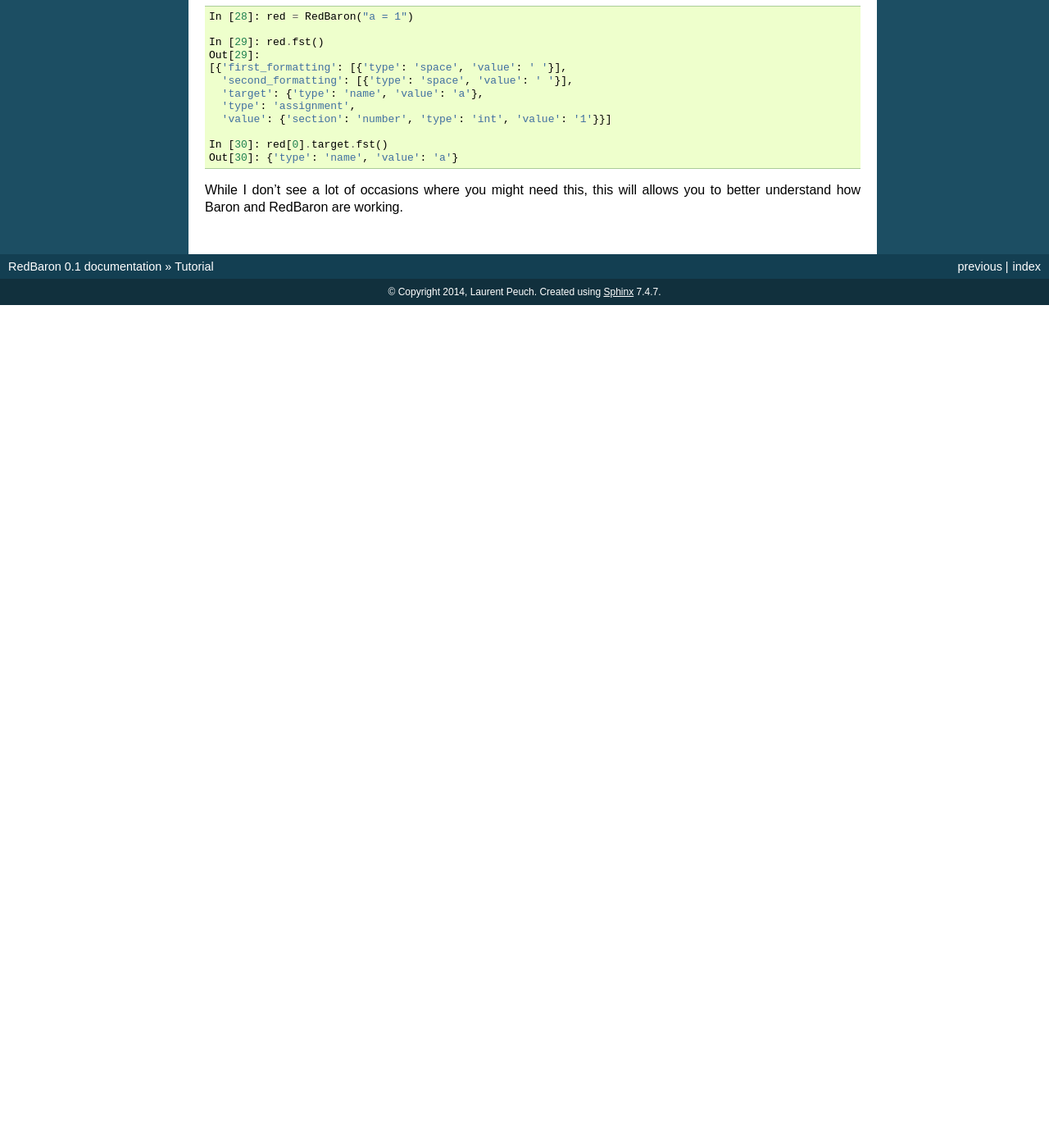
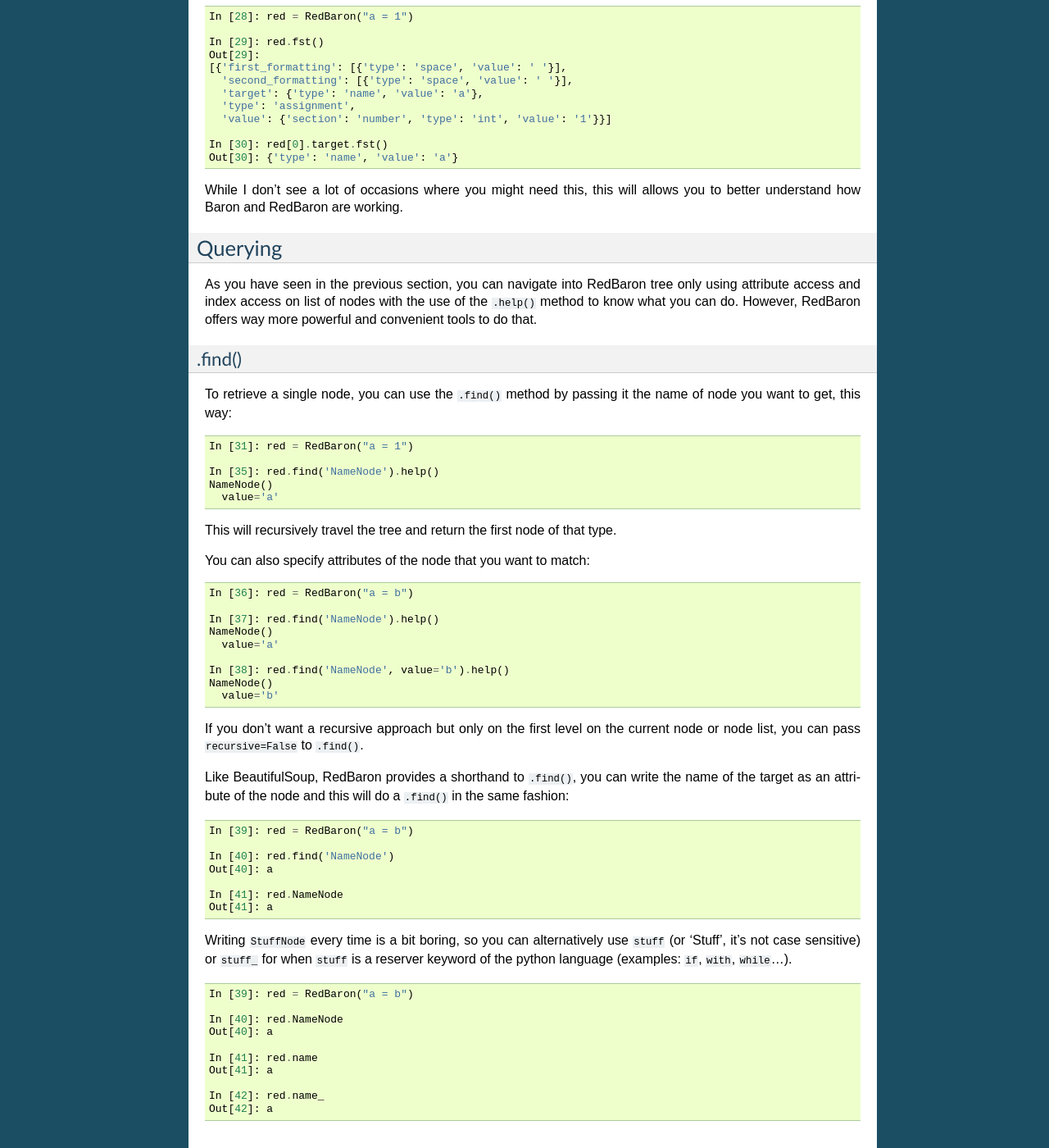
Before and after one commit to PyCQA/redbaron, a Sphinx documentation site: the page built from docs/quickstart.rst, in a window 1280 px wide and 1400 px high, scrolled down 3262 px. Shown: the whole window at 82% size. Built offline with Sphinx 7.4.7, drawn with Linux system fonts in a browser that asks for light colours; before the commit the page ends 3634 px from its top, so only the background shows below that.

Commit message:
[doc] start querying and do the .find() method

```diff
--- a/docs/quickstart.rst
+++ b/docs/quickstart.rst
@@ -221,3 +221,74 @@ To transform a RedBaron tree into Baron Full Syntax Tree, just use the
 
 While I don't see a lot of occasions where you might need this, this will
 allows you to better understand how Baron and RedBaron are working.
+
+Querying
+--------
+
+As you have seen in the previous section, you can navigate into RedBaron tree
+only using attribute access and index access on list of nodes with the use of
+the :file:`.help()` method to know what you can do. However, RedBaron offers
+way more powerful and convenient tools to do that.
+
+.find()
+~~~~~~~
+
+To retrieve a single node, you can use the :file:`.find()` method by passing it
+the name of node you want to get, this way:
+
+.. code-block:: python
+
+    In [31]: red = RedBaron("a = 1")
+
+    In [35]: red.find('NameNode').help()
+    NameNode()
+      value='a'
+
+This will recursively travel the tree and return the first node of that type.
+
+You can also specify attributes of the node that you want to match:
+
+.. code-block:: python
+
+    In [36]: red = RedBaron("a = b")
+
+    In [37]: red.find('NameNode').help()
+    NameNode()
+      value='a'
+
+    In [38]: red.find('NameNode', value='b').help()
+    NameNode()
+      value='b'
+
+If you don't want a recursive approach but only on the first level on the current node or node list, you can pass :file:`recursive=False` to :file:`.find()`.
+
+Like BeautifulSoup, RedBaron provides a shorthand to :file:`.find()`, you can
+write the name of the target as an attribute of the node and this will do a :file:`.find()` in the same fashion:
+
+.. code-block:: python
+
+    In [39]: red = RedBaron("a = b")
+
+    In [40]: red.find('NameNode')
+    Out[40]: a
+
+    In [41]: red.NameNode
+    Out[41]: a
+
+Writing :file:`StuffNode` every time is a bit boring, so you can alternatively
+use :file:`stuff` (or 'Stuff', it's not case sensitive) or :file:`stuff_` for
+when :file:`stuff` is a reserver keyword of the python language (examples:
+:file:`if`, :file:`with`, :file:`while`...).
+
+.. code-block:: python
+
+    In [39]: red = RedBaron("a = b")
+
+    In [40]: red.NameNode
+    Out[40]: a
+
+    In [41]: red.name
+    Out[41]: a
+
+    In [42]: red.name_
+    Out[42]: a
```
